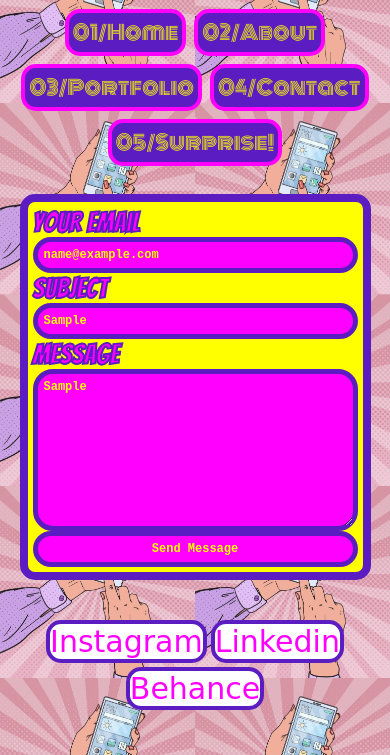
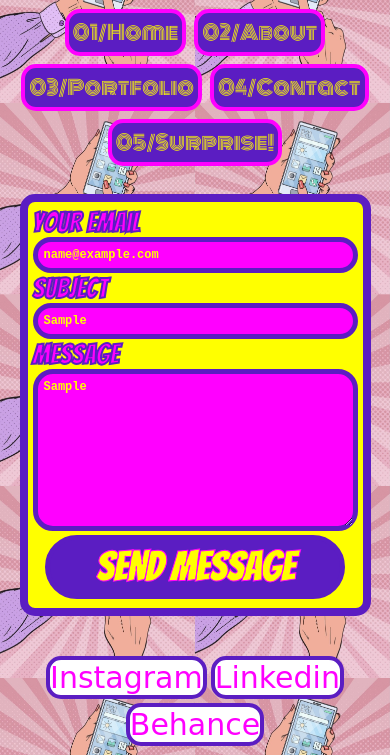
Before and after one commit to AtalantaDesigner/portfolio, a website: page Contact.html in a window 390 px wide. Both pictures are taken after typing "name@example.com", "Sample", "Sample" into the empty fields and a click on the input "Send Message". Shown: the part 89-844 px from the top of the page. Drawn offline with nearby package versions, Linux system fonts and the light colour scheme; a web font is replaced by a local one.

Commit message:
Update stylescontact.css

```diff
--- a/css/stylescontact.css
+++ b/css/stylescontact.css
@@ -35,7 +35,7 @@
     body .contact-form .form-row ::placeholder {
       font-family: 'Share Tech Mono', monospace;
       color: lightpink; }
-    body .contact-form .form-row button {
+    body .contact-form .form-row .submitButton {
       width: 300px;
       margin: 4px auto;
       border-radius: 40px;
@@ -49,7 +49,7 @@
       box-sizing: border-box; }
     body .contact-form .form-row input:focus,
     body .contact-form .form-row textarea:focus,
-    body .contact-form .form-row button:focus {
+    body .contact-form .form-row submitButton:focus {
       outline: transparent; }
     body .contact-form .form-row input[type="email"]:invalid {
       color: chartreuse;
@@ -95,5 +95,5 @@
           font-size: 12px; }
         body .contact-form .form-row textarea {
           font-weight: bold; }
-        body .contact-form .form-row button {
+        body .contact-form .form-row submitButton {
           font-size: 24px; } }
```
